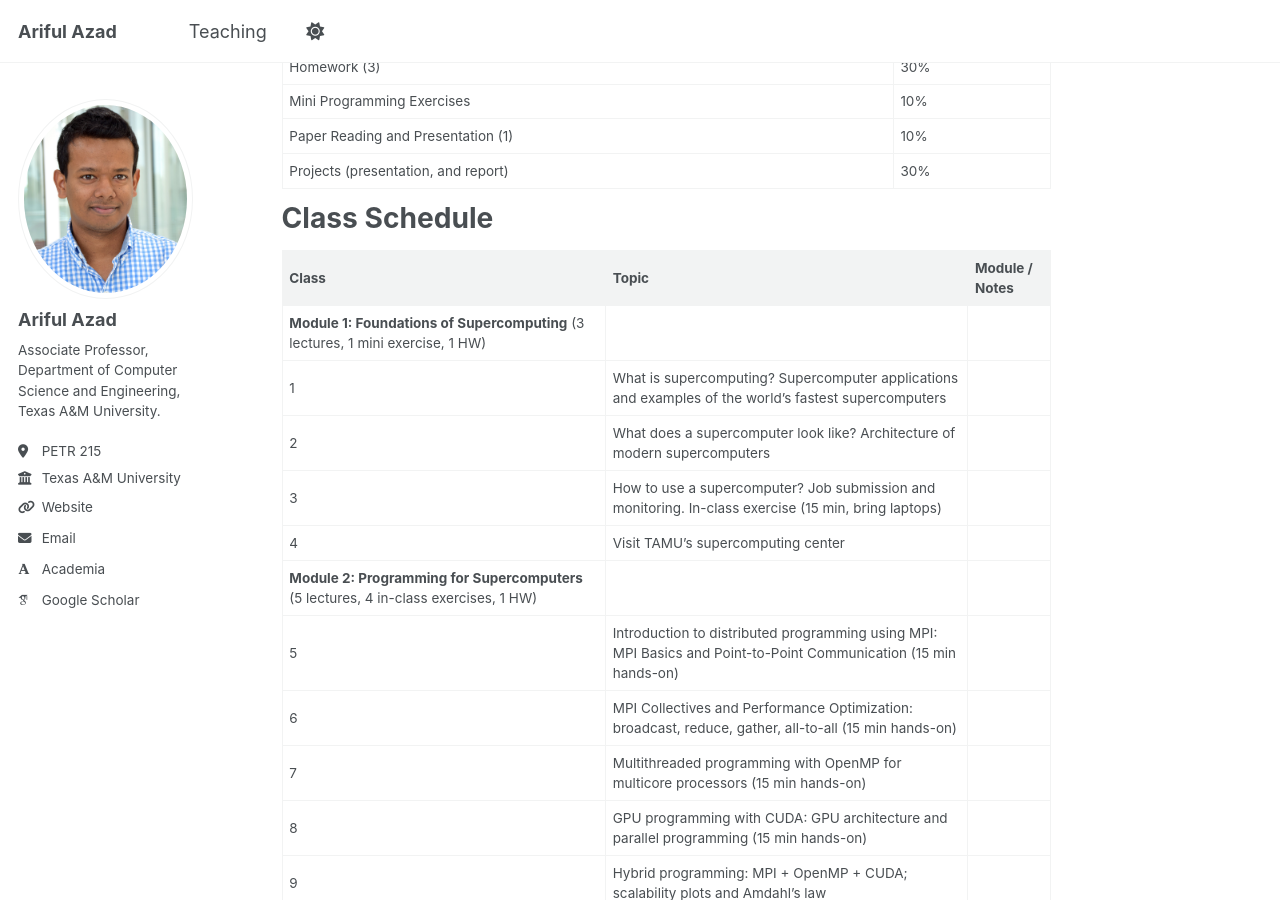
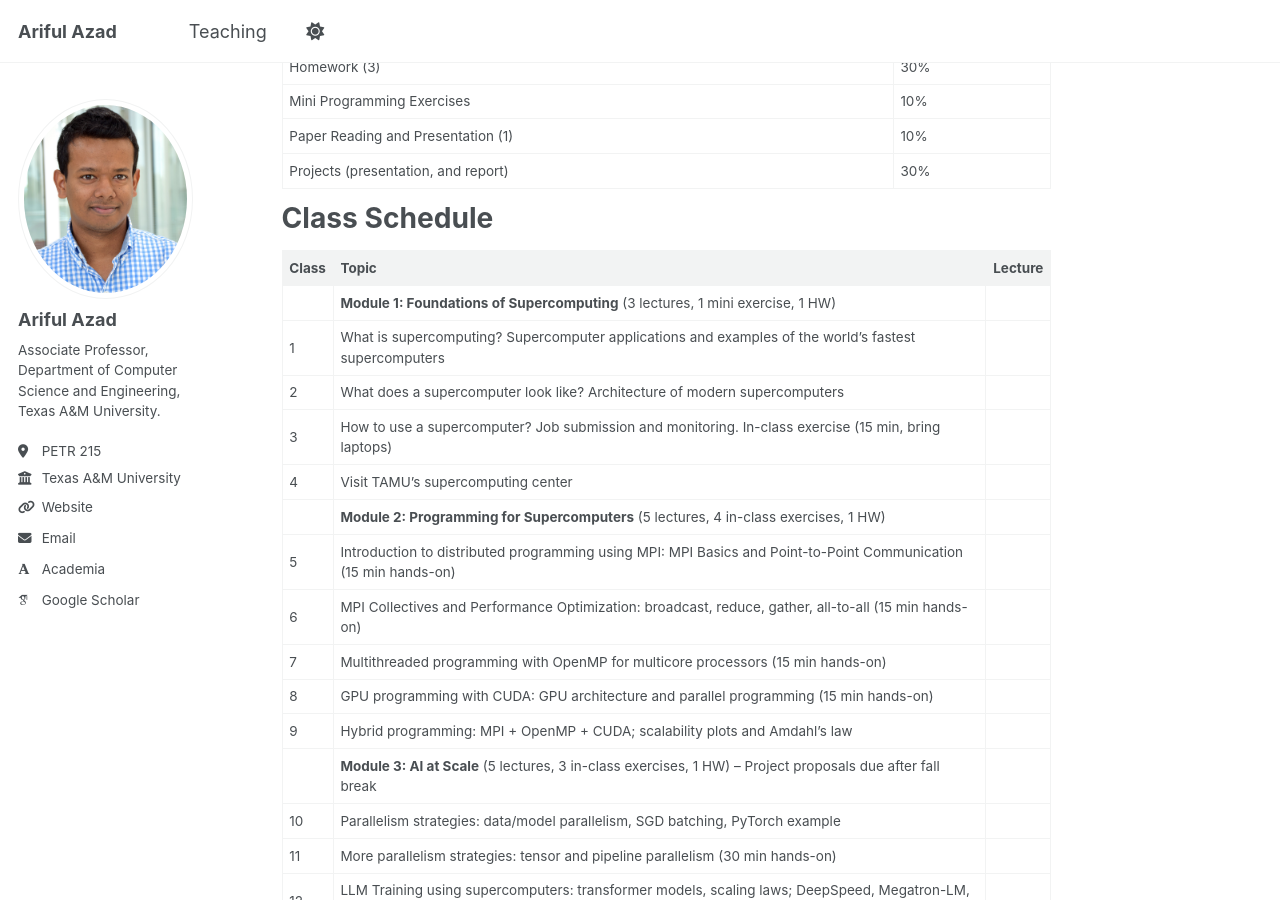
Before and after one commit to arifulazad/arifulazad.github.io, a Jekyll site: the page built from _teaching/CSCE-654-Fall25.md, in a window 1280 px wide and 900 px high, scrolled down 906 px. Built offline with Jekyll 4.4.1, drawn with Linux system fonts in a browser that asks for light colours; some web fonts are replaced; a script that is not in the unit is left out.

Commit message:
Update CSCE-654-Fall25.md

```diff
--- a/_teaching/CSCE-654-Fall25.md
+++ b/_teaching/CSCE-654-Fall25.md
@@ -47,31 +47,31 @@ Grading Policy
 Class Schedule
 ======
 
-| Class | Topic | Module / Notes |
+| Class | Topic | Lecture |
 |-------|-------|----------------|
-| **Module 1: Foundations of Supercomputing** (3 lectures, 1 mini exercise, 1 HW) |
+| | **Module 1: Foundations of Supercomputing** (3 lectures, 1 mini exercise, 1 HW) | |
 | 1 | What is supercomputing? Supercomputer applications and examples of the world’s fastest supercomputers |  |
 | 2 | What does a supercomputer look like? Architecture of modern supercomputers |  |
 | 3 | How to use a supercomputer? Job submission and monitoring. In-class exercise (15 min, bring laptops) |  |
 | 4 | Visit TAMU’s supercomputing center |  |
-| **Module 2: Programming for Supercomputers** (5 lectures, 4 in-class exercises, 1 HW) |
+| | **Module 2: Programming for Supercomputers** (5 lectures, 4 in-class exercises, 1 HW) | |
 | 5 | Introduction to distributed programming using MPI: MPI Basics and Point-to-Point Communication (15 min hands-on) |  |
 | 6 | MPI Collectives and Performance Optimization: broadcast, reduce, gather, all-to-all (15 min hands-on) |  |
 | 7 | Multithreaded programming with OpenMP for multicore processors (15 min hands-on) |  |
 | 8 | GPU programming with CUDA: GPU architecture and parallel programming (15 min hands-on) |  |
 | 9 | Hybrid programming: MPI + OpenMP + CUDA; scalability plots and Amdahl’s law |  |
-| **Module 3: AI at Scale** (5 lectures, 3 in-class exercises, 1 HW) – Project proposals due after fall break |
+| | **Module 3: AI at Scale** (5 lectures, 3 in-class exercises, 1 HW) – Project proposals due after fall break | |
 | 10 | Parallelism strategies: data/model parallelism, SGD batching, PyTorch example |  |
 | 11 | More parallelism strategies: tensor and pipeline parallelism (30 min hands-on) |  |
 | 12 | LLM Training using supercomputers: transformer models, scaling laws; DeepSpeed, Megatron-LM, FSDP |  |
 | 13 | Midterm exam (just before fall break) |  |
 | 14 | LLM Inference and Efficiency: latency, cost, batching, quantization, sparsity, Mixture-of-Experts |  |
 | 15 | Other AI models and software infrastructure for deep learning |  |
-| **Module 4: Paper Reading and Presentation** (3 classes) |
+| | **Module 4: Paper Reading and Presentation** (3 classes) | |
 | 16 | Student paper reading and presentation (based on your project) |  |
 | 17 | Student paper reading and presentation (based on your project) |  |
 | 18 | Student paper reading and presentation (based on your project) |  |
-| **Module 5: Scientific Computing on Supercomputers** (3 lectures, 1 in-class exercise) |
+| | **Module 5: Scientific Computing on Supercomputers** (3 lectures, 1 in-class exercise) | |
 | 19 | Matrix Computations and Solvers |  |
 | 20 | Irregular and Graph Computations |  |
 | 21 | Scientific simulations on supercomputers |  |
```
